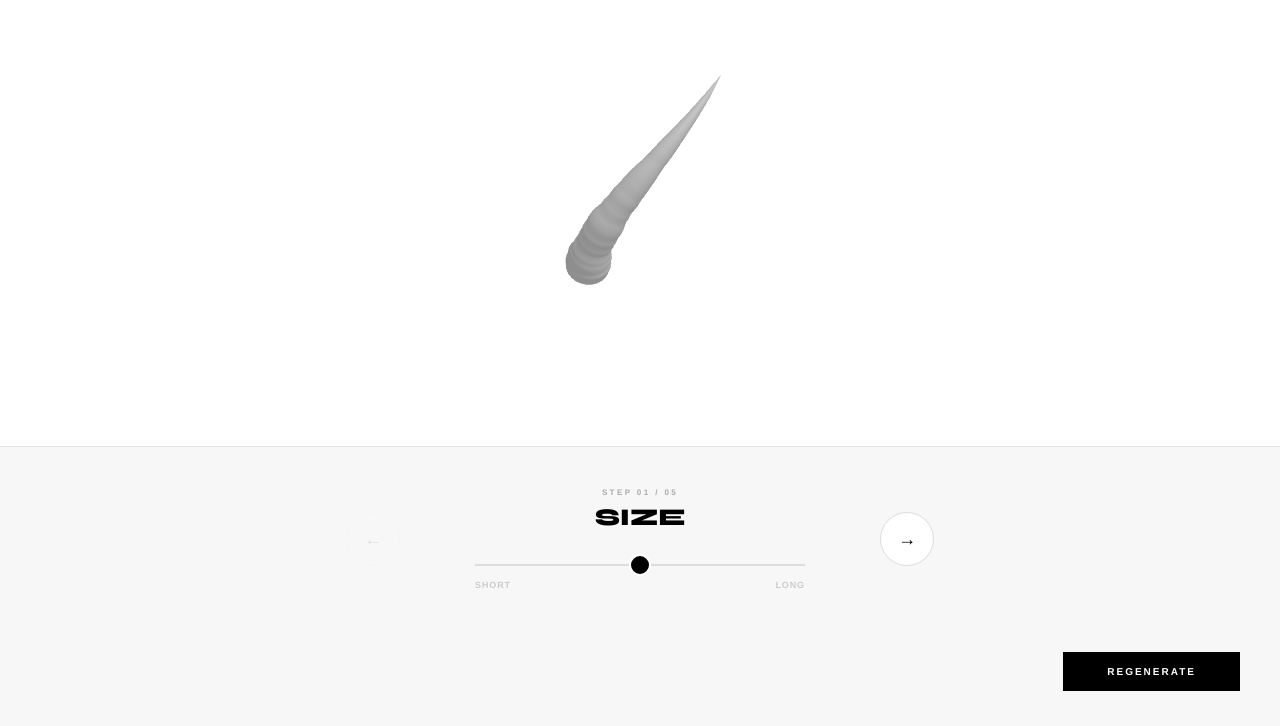
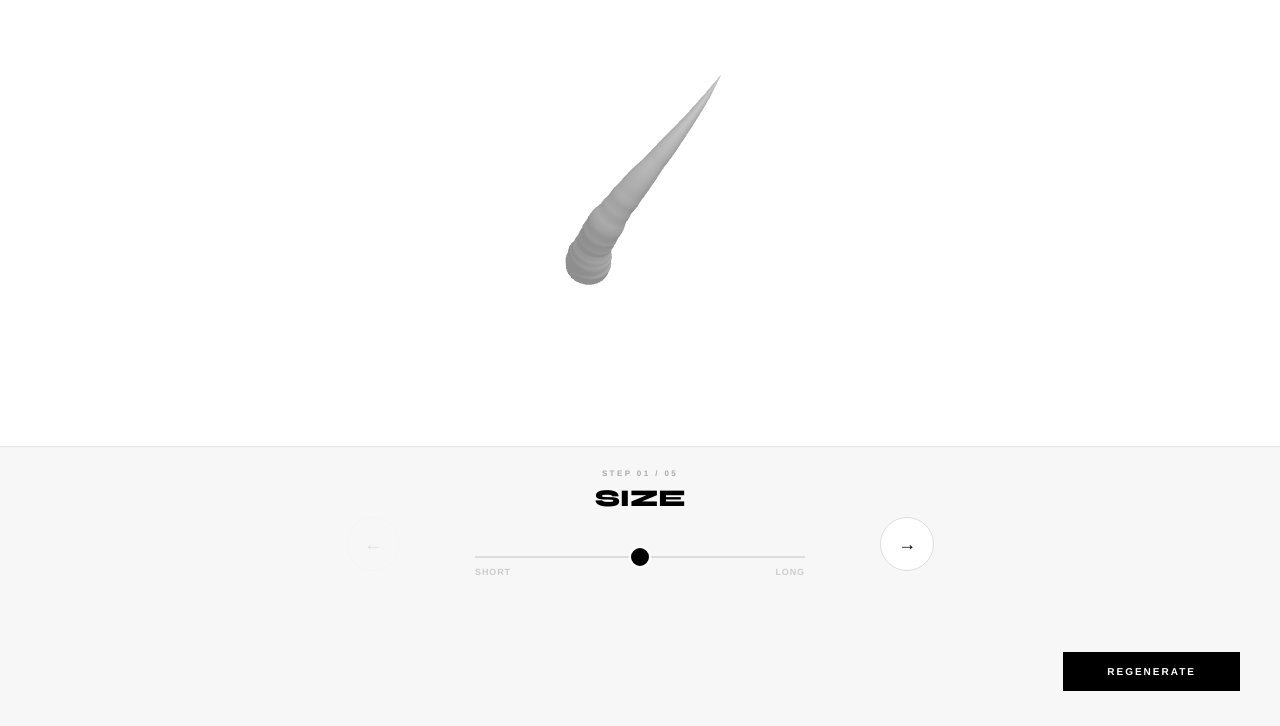
Before and after one commit to TT777888/HornGeneratorSite5, a plain HTML site: page index.html in a window 1280 px wide. Both pictures are taken after a click on the button "START GENERATING". Shown: the part 74-800 px from the top of the page. Drawn offline with nearby package versions, Linux system fonts and the light colour scheme.

Commit message:
Update index.html

```diff
--- a/index.html
+++ b/index.html
@@ -136,27 +136,44 @@
   #steps-container {
     width: 100%;
     max-width: 340px;
-    min-height: 140px;
-    display: flex; align-items: center; justify-content: center;
+    min-height: 150px;
+    display: flex; align-items: flex-start; justify-content: center;
   }
   .step-content { text-align: center; display: none; width: 100%; }
   .step-content.active { display: block; animation: slideUp 0.4s ease forwards; }
-  @keyframes slideUp { from { opacity: 0; transform: translateY(8px); } to { opacity: 1; transform: translateY(0); } }
 
   .step-counter { font-size: 8px; color: #aaa; letter-spacing: 0.3em; margin-bottom: 6px; font-weight: 700; }
   .step-name { font-family: var(--font-logo); font-size: clamp(20px, 6vw, 24px); font-weight: 800; margin-bottom: 20px; letter-spacing: -0.01em; }
 
-  .slider-wrapper { position: relative; padding: 0 5px; width: 100%; }
-  input[type=range] { -webkit-appearance: none; width: 100%; height: 2px; background: #ddd; outline: none; }
+  /* 操作エリアの高さを厳密に固定 */
+  .slider-wrapper {
+    position: relative;
+    padding: 0 5px;
+    width: 100%;
+    height: 60px; /* 固定高さ */
+    display: flex;
+    flex-direction: column;
+    justify-content: center;
+  }
+
+  input[type=range] { -webkit-appearance: none; width: 100%; height: 2px; background: #ddd; outline: none; margin: 10px 0; }
   input[type=range]::-webkit-slider-thumb { -webkit-appearance: none; width: 22px; height: 22px; background: #000; border-radius: 50%; cursor: pointer; border: 2px solid #fff; }
 
   .range-guides {
     display: flex; justify-content: space-between;
-    margin-top: 10px; font-size: 9px; color: #ccc;
+    margin-top: 0px; font-size: 9px; color: #ccc;
     font-weight: 700; text-transform: uppercase; letter-spacing: 0.1em;
+    height: 12px;
+    line-height: 1;
   }
 
-  .color-grid { display: flex; gap: clamp(8px, 3vw, 15px); justify-content: center; align-items: center; height: 34px; margin-top: 10px; }
+  /* COLOR GRID: スライダーと同じ垂直位置になるよう調整 */
+  .color-grid {
+    display: flex; gap: clamp(8px, 3vw, 15px);
+    justify-content: center; align-items: center;
+    height: 34px;
+    margin: 4px 0; /* スライダーの上下マージンと合わせる */
+  }
   .color-dot { width: 32px; height: 32px; border-radius: 50%; cursor: pointer; border: 1px solid rgba(0,0,0,0.1); position: relative; }
   .color-dot.active { box-shadow: 0 0 0 3px #fff, 0 0 0 5px #000; }
   .color-picker-wrapper { width: 32px; height: 32px; border-radius: 50%; border: 1px solid #ddd; cursor: pointer; background: conic-gradient(red, yellow, lime, aqua, blue, fuchsia, red); position: relative; overflow: hidden; }
```
